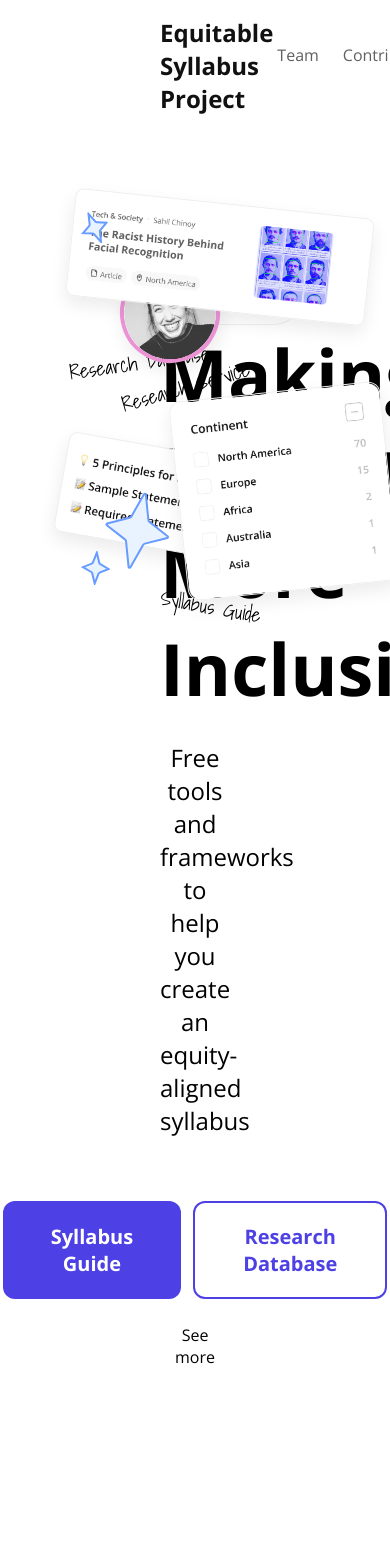
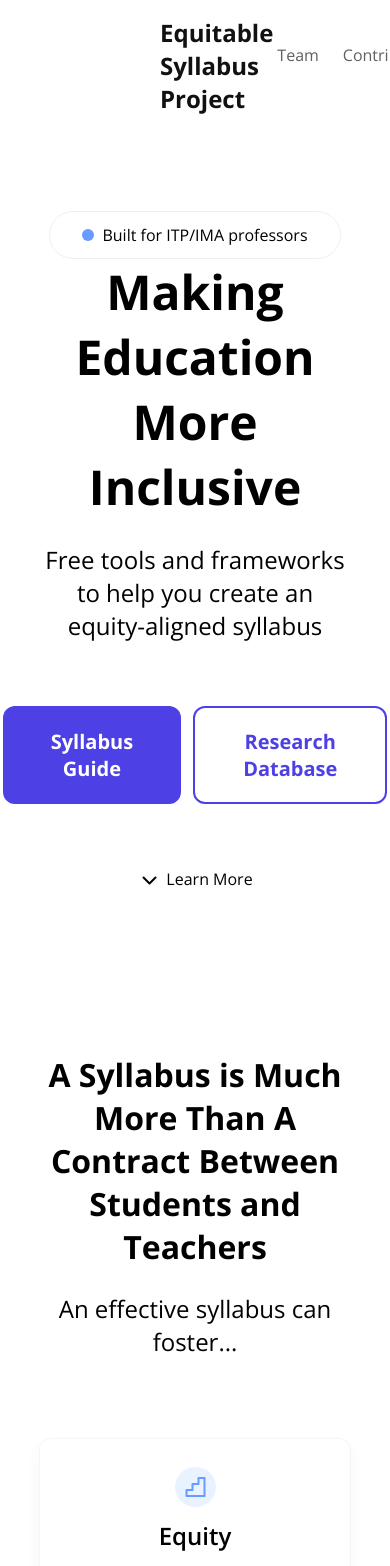
Before and after one commit to jnahan/equitable-syllabus-project, a React (Create React App) app: page / in a window 390 px wide. Shown: the top 1566 px of the page. Built offline with nearby package versions, Linux system fonts and the light colour scheme.

Commit message:
fixed css todos

```diff
--- a/src/index.css
+++ b/src/index.css
@@ -39,19 +39,16 @@
   --body-large: 1.12rem;
   --body-default: 1rem;
   --body-small: 0.88rem;
-  --body-x-small: 0.75rem;
 
   /* effect styles */
   --shadow:  0px 8px 17.99991798400879px rgba(0, 0, 0, 0.08);
   --light-shadow:  0px 8.999958992004395px 17.99991798400879px rgba(0, 0, 0, 0.04);
-
-  /* margin */
-  --margin: 160px;
 }
 
 /* text */
 .heading-1{
   font-size: var(--heading-1);
+  /* TODO font-size: clamp(2rem, 6vw, 4.5rem); */
   font-weight: 700;
   margin-bottom: 24px;
   text-align: center;
@@ -87,9 +84,6 @@
 }
 .body-small{
   font-size: var(--body-small);
-}
-.body-x-small{
-  font-size: var(--body-x-small);
 }
 .bold{
   font-weight: 700;
@@ -210,9 +204,9 @@ a{
   display: flex;
   gap: 12px;
 }
-/* todo fix color here */
 .footer__link{
   font-size: var(--body-default);
+  color: var(--grey-dark);
 }
 .footer__left-info{
   margin-top: 8px;
@@ -274,49 +268,47 @@ a{
   flex: 1;
   justify-content: flex-end;
 }
-.section__img{
+.section__img-wrapper{
   max-height: 488px;
   overflow: hidden;
   justify-content: flex-end;
   flex: 1;
 }
-.section__img img{
+.section__img{
   width: 100%;
   border-radius: 32px;
 }
-/* TODO fix alignment */
 .section__content{
   display: flex;
   align-items: center;
   gap: 120px;
+  margin-bottom: 80px;
 }
 .section__heading-subtitle{
   margin-bottom: 24px;
 }
-
-
-.rs-wrapper{
+.section__img-wrapper-rs{
   max-height: 100%;
 }
-.sg-wrapper{
+.section__img-wrapper-sg{
   background-color: var(--blue-light);
   border-radius: 32px;
+}
+.section__img-sg{
+  border-radius: 12px;
+  box-shadow: 0px 0px 64px 0px rgba(81, 109, 146, 0.16);
   padding-left: 72px;
   padding-top: 72px;
 }
-.sg-wrapper img{
-  border-radius: 12px;
-  box-shadow: 0px 0px 64px 0px rgba(81, 109, 146, 0.16);
-}
-.db-wrapper{
+.section__img-wrapper-db{
   background-color: var(--purple-light);
   border-radius: 32px;
+}
+.section__img-db{
+  border-radius: 12px;
+  box-shadow: 0px 4px 64px 0px rgba(113, 96, 132, 0.16);
   padding-left: 64px;
   padding-top: 84px;
-}
-.db-wrapper img{
-  border-radius: 12px;
-  box-shadow: 0px 4px 64px 0px rgba(113, 96, 132, 0.16);
 }
 
 .info-card-wrapper{
@@ -447,16 +439,12 @@ a{
   background-color: var(--blue);
   margin-right: 8px;
 }
-
-/* TODO fix sticky not working */
-.hero__bottom-block{
-  text-align: center;
-  background-color: #fff;
-  margin-bottom: 25px;
-  padding-top: 25px;
-  position: sticky;
-  position: -webkit-sticky;
-  bottom: 0;
+.hero__learn-more{
+  display: flex;
+  flex-direction: row;
+  gap: 4px;
+  justify-content: center;
+  margin-top: 64px;
 }
 .home__card-wrapper{
   margin-top: 80px;
@@ -477,6 +465,7 @@ a{
   align-items: center;
   gap: 12px;
   border-radius: 12px;
+  flex: 1;
 }
 .home-card__text{
   text-align: center;
@@ -672,6 +661,29 @@ a{
 }
 
 /* database card */
+
+/* TODO add these chasses */
+.skeleton{
+  animation: skeleton-loading 1s linear infinite alternate;
+}
+.skeleton-small{
+  width: 24%;
+  height: 12px;
+}
+.skeleton-large{
+  width: 100%;
+  height: 12px;
+}
+
+@keyframes skeleton-loading{
+  0%{
+    background-color: var(--grey--default);
+  }
+  0%{
+    background-color: var(--grey--light);
+  }
+}
+
 .db-card{
   padding: 24px 0;
   display: flex;
@@ -679,8 +691,10 @@ a{
   border-bottom: 1px solid var(--grey--light);
 }
 .db-card__image{
-  height: 150px;
-  width: 150px;
+  min-height: 100px;
+  min-width: 100px;
+  max-height: 100px;
+  min-height: 100px;
   object-fit: cover;
   border-radius: 8px;
 }
@@ -756,6 +770,7 @@ a{
   cursor: pointer;
   border-radius: 4px;
   padding: 4px 8px;
+  font-size: var(--body-small);
 }
 .checkbox-list-wrapper{
   display: flex;
@@ -801,3 +816,50 @@ a{
   justify-content: space-between;
   cursor: pointer;
 }
+
+@media screen and (max-width: 1200px) {
+  .section{
+    padding: 0px 10%;
+    width: 100vw;
+    margin: auto;
+    margin-bottom: 160px;
+  }
+}
+@media screen and (max-width: 1000px) {
+
+  .home__card-wrapper{
+    display: flex;
+    flex-direction: column;
+  }
+  .hero__img-wrapper{
+    display: none;
+  }
+  .hero__handwritten-wrapper{
+    display: none;
+  }
+  .section__content{
+    display: flex;
+    flex-direction: column;
+    gap: 40px;
+  }
+  .section__img-wrapper{
+    order: 2;
+  }
+  .section--testimonial{
+    flex-direction: column;
+    gap: 40px;
+    width: 100%;
+  }
+  .testimonial-wrapper{
+    max-width: 100%;
+  }
+  .heading-1{
+    font-size: 3rem;
+  }
+  .section__heading{
+    font-size: 2rem;
+  }
+  .section__title{
+    font-size: 1.5rem;
+  }
+}
--- a/src/pages/Contribute/Contribute.jsx
+++ b/src/pages/Contribute/Contribute.jsx
@@ -16,8 +16,8 @@ function Contribute() {
             <p className="body-large">Recommend resources to our database by filling out our resource recommendation form. Your contributions will assist ITP/IMA faculties in creating a more equitable syllabus!</p>
           <a href="https://forms.gle/N4XM29AnpRHr1my8A"><button className="bttn--primary">Resource Recommendation Form</button></a>
           </div>
-          <div className="section__img">
-            <img src="/images/contribute.png" alt="contribute" />
+          <div className="section__img-wrapper">
+            <img className="section__img" src="/images/contribute.png" alt="contribute" />
           </div>
         </div>
       </div>
--- a/src/pages/Database/DBCard.jsx
+++ b/src/pages/Database/DBCard.jsx
@@ -7,7 +7,20 @@ function DBCard({data, loading, formatList, contList, catList, setResultCount})
   return (
     <>
       {
-        loading ? <h1>Loading...</h1> :
+        loading ?
+        <div className="db-card">
+          <div className="db-card__info">
+            <div className="db-card__metadata metadata--top">
+              <div className="skeleton skeleton-small"></div>
+            </div>
+              <div className="skeleton skeleton-small"></div>
+              <div className="skeleton skeleton-small"></div>
+            <div className="db-card__metadata">
+            </div>
+          </div>
+          <div className="db-card__image skeleton"></div>
+        </div>
+        :
         data
         .filter((item) => (formatList.length !== 0 ? formatList.includes(item.Format) : true))
         .filter((item) => (contList.length !== 0 ? contList.includes(item.Continent) : true))
--- a/src/pages/Home/Home.jsx
+++ b/src/pages/Home/Home.jsx
@@ -2,6 +2,7 @@ import React from "react"
 import { useNavigate } from "react-router-dom";
 import HomeCard from "./HomeCard"
 
+import DownIcon from "../../icons/down.svg"
 import EquityIcon from "../../icons/equity.svg"
 import InclusivityIcon from "../../icons/inclusivity.svg"
 import EmpowermentIcon from "../../icons/empowerment.svg"
@@ -56,11 +57,12 @@ function Home() {
         <img className="hero__img" src={SparkleSmall} alt="small sparkle" />
         <img className="hero__img" src={SparkleSmall} alt="small sparkle" />
       </div>
-      <div className="hero__bottom-block">
-          <p id="see-more">See more</p>
-      </div>
+      <div className="hero__learn-more">
+      <img src={DownIcon} alt="" />
+      <p id="see-more">Learn More</p>
     </div>
-    <div className="section subtitle-section">
+    </div>
+    <div className="section">
       <h2 className="section__heading section__heading-subtitle">A Syllabus is Much More Than A Contract Between Students and Teachers</h2>
       <p className="subtitle">An effective syllabus can foster...</p>
       <div className="home__card-wrapper">
@@ -73,8 +75,8 @@ function Home() {
     <div className="section">
       <h2 className="section__heading">Syllabus Resources</h2>
       <div className="section__content">
-        <div className="section__img sg-wrapper">
-          <img src="/images/home/syllabus-guide.png" alt="syllabus guide" />
+        <div className="section__img-wrapper section__img-wrapper-sg">
+          <img className="section__img section__img-sg" src="/images/home/syllabus-guide.png" alt="syllabus guide" />
         </div>
         <div className="section__text">
           <h3 className="section__title">Syllabus Guide</h3>
@@ -88,16 +90,16 @@ function Home() {
           <p className="body-large">Our database of equity-centered resources helps you incorporate diverse voices into your syllabus. We compiled resources from Black, Brown, and Indigenous people, as well as other historically underrepresented groups.</p>
           <button onClick={() => navigate("/research-database")} className="bttn--primary">View Research Database</button>
         </div>
-        <div className="section__img db-wrapper">
-          <img src="/images/home/database.png" alt="database" />
+        <div className="section__img-wrapper section__img-wrapper-db">
+          <img className="section__img section__img-db" src="/images/home/database.png" alt="database" />
         </div>
       </div>
     </div>
     <div className="section">
       <h2 className="section__heading">Syllabus Improvement Services</h2>
       <div className="section__content">
-        <div className="section__img rs-wrapper">
-          <img src="/images/home/research-service.png" alt="research service" />
+        <div className="section__img-wrapper section__img-wrapper-rs">
+          <img className="section__img" src="/images/home/research-service.png" alt="research service" />
         </div>
         <div className="section__text">
           <h3 className="section__title">Research Assistance Service</h3>
@@ -111,8 +113,8 @@ function Home() {
           <p className="body-large">Join our collaborative workshop sessions and rework your syllabus to promote equity-aligned practice and curricula</p>
           <button onClick={() => navigate("/syllabus-workshop")} className="bttn--primary">Learn About Our Workshop</button>
         </div>
-        <div className="section__img">
-          <img src="/images/home/syllabus-workshop.png" alt="syllabus workshop" />
+        <div className="section__img-wrapper">
+          <img className="section__img" src="/images/home/syllabus-workshop.png" alt="syllabus workshop" />
         </div>
       </div>
     </div>
--- a/src/pages/ResearchService/ResearchService.jsx
+++ b/src/pages/ResearchService/ResearchService.jsx
@@ -19,8 +19,8 @@ function ResearchService() {
               <button className="bttn--primary">Sign Up For Research Service</button>
             </a>
           </div>
-          <div className="section__img">
-            <img src="/images/rs.png" alt="research service" />
+          <div className="section__img-wrapper">
+            <img className="section__img" src="/images/rs.png" alt="research service" />
           </div>
         </div>
       </div>
@@ -42,8 +42,8 @@ function ResearchService() {
               <button className="bttn--primary">Sign Up For Research Service</button>
             </a>
           </div>
-          <div className="section__img">
-            <img src="/images/rs-illustration.png" alt="research service" />
+          <div className="section__img-wrapper">
+            <img className="section__img" src="/images/rs-illustration.png" alt="research service" />
           </div>
         </div>
       </div>
```
Also changed, not shown: src/Footer.jsx (+17 -17 lines).
